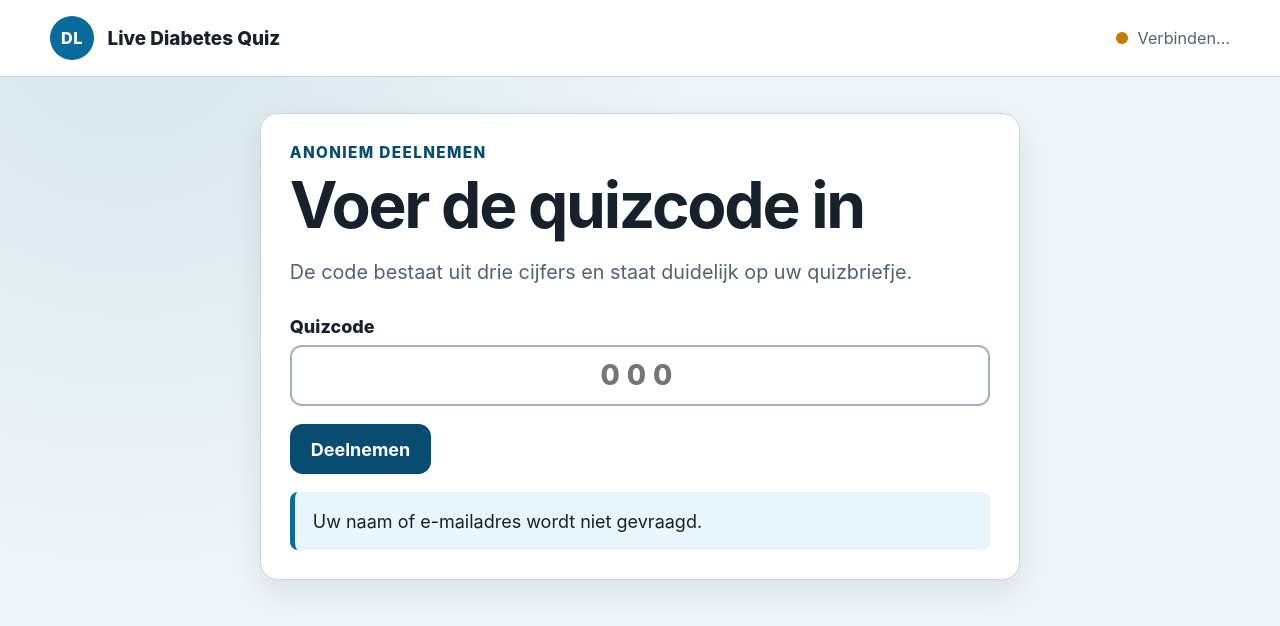
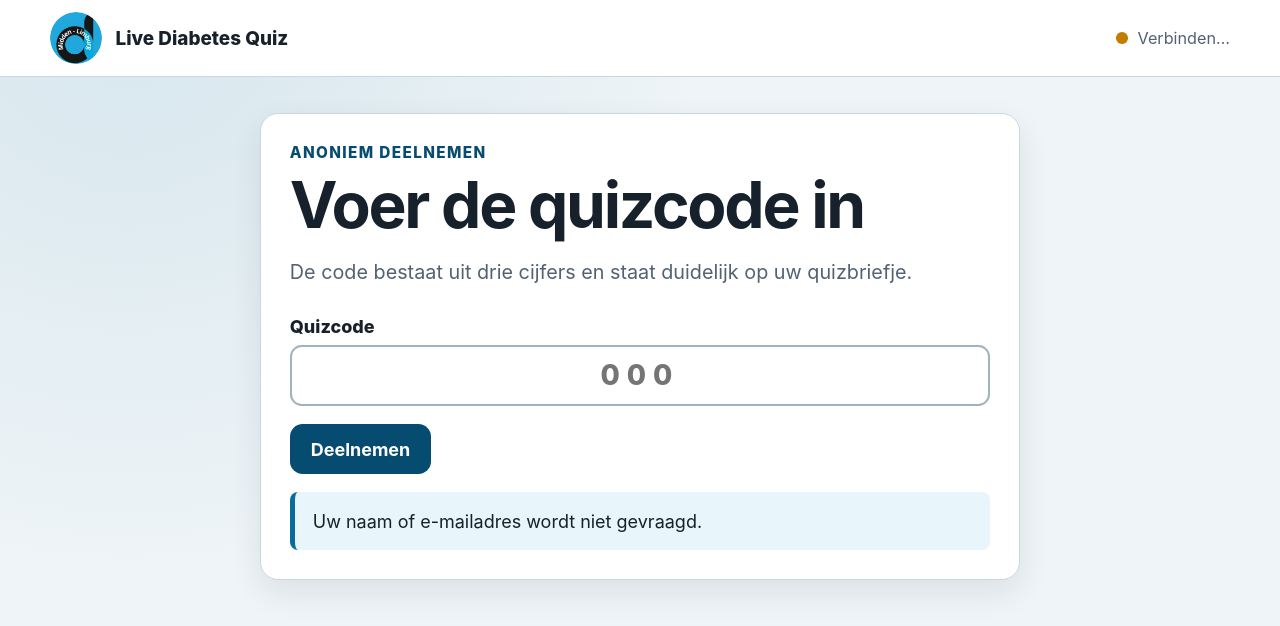
Before and after one commit to Fredje4711/live-diabetes-quiz, a website: page docs/deelnemer.html in a window 1280 px wide. Drawn offline with Linux system fonts and the light colour scheme; no server answers.

Commit message:
Gebruik officieel logo en centreer antwoordletters

```diff
--- a/docs/assets/styles.css
+++ b/docs/assets/styles.css
@@ -105,16 +105,13 @@ a {
     font-weight: 850;
 }
 
-.brand__mark {
-    display: grid;
-    place-items: center;
-    width: 44px;
-    height: 44px;
+.brand__logo {
+    display: block;
+    width: 52px;
+    height: 52px;
+    flex: 0 0 52px;
     border-radius: 50%;
-    color: #fff;
-    background: var(--brand);
-    font-size: 0.9rem;
-    letter-spacing: 0.03em;
+    object-fit: contain;
 }
 
 .page-shell {
@@ -490,14 +487,18 @@ h3 {
 }
 
 .option__letter {
-    display: grid;
-    place-items: center;
+    display: flex;
+    align-items: center;
+    justify-content: center;
     width: 2.2rem;
     height: 2.2rem;
     border-radius: 0.55rem;
+    padding: 0 0 0.06em;
     color: #fff;
     background: var(--brand-dark);
     font-weight: 900;
+    line-height: 1;
+    text-align: center;
 }
 
 .option.is-correct,
--- a/docs/deelnemer.html
+++ b/docs/deelnemer.html
@@ -5,13 +5,13 @@
     <meta name="viewport" content="width=device-width, initial-scale=1">
     <meta name="description" content="Anoniem deelnemen aan de Live Diabetes Quiz.">
     <title>Deelnemer – Live Diabetes Quiz</title>
-    <link rel="stylesheet" href="assets/styles.css">
+    <link rel="stylesheet" href="assets/styles.css?v=6">
 </head>
 <body>
     <header class="site-header">
         <div class="site-header__inner">
             <a class="brand" href="index.html">
-                <span class="brand__mark" aria-hidden="true">DL</span>
+                <img class="brand__logo" src="assets/logo-diabetes-liga-midden-limburg.png" alt="">
                 <span class="brand__text">Live Diabetes Quiz</span>
             </a>
             <p id="connectionStatus" class="status-line" data-state="busy" role="status" aria-live="polite">
```
Also changed, not shown: docs/briefje.html (+3 -3 lines), docs/index.html (+2 -2 lines), docs/projectie.html (+2 -2 lines), docs/quizmaster.html (+2 -2 lines), docs/assets/logo-diabetes-liga-midden-limburg.png (added).
